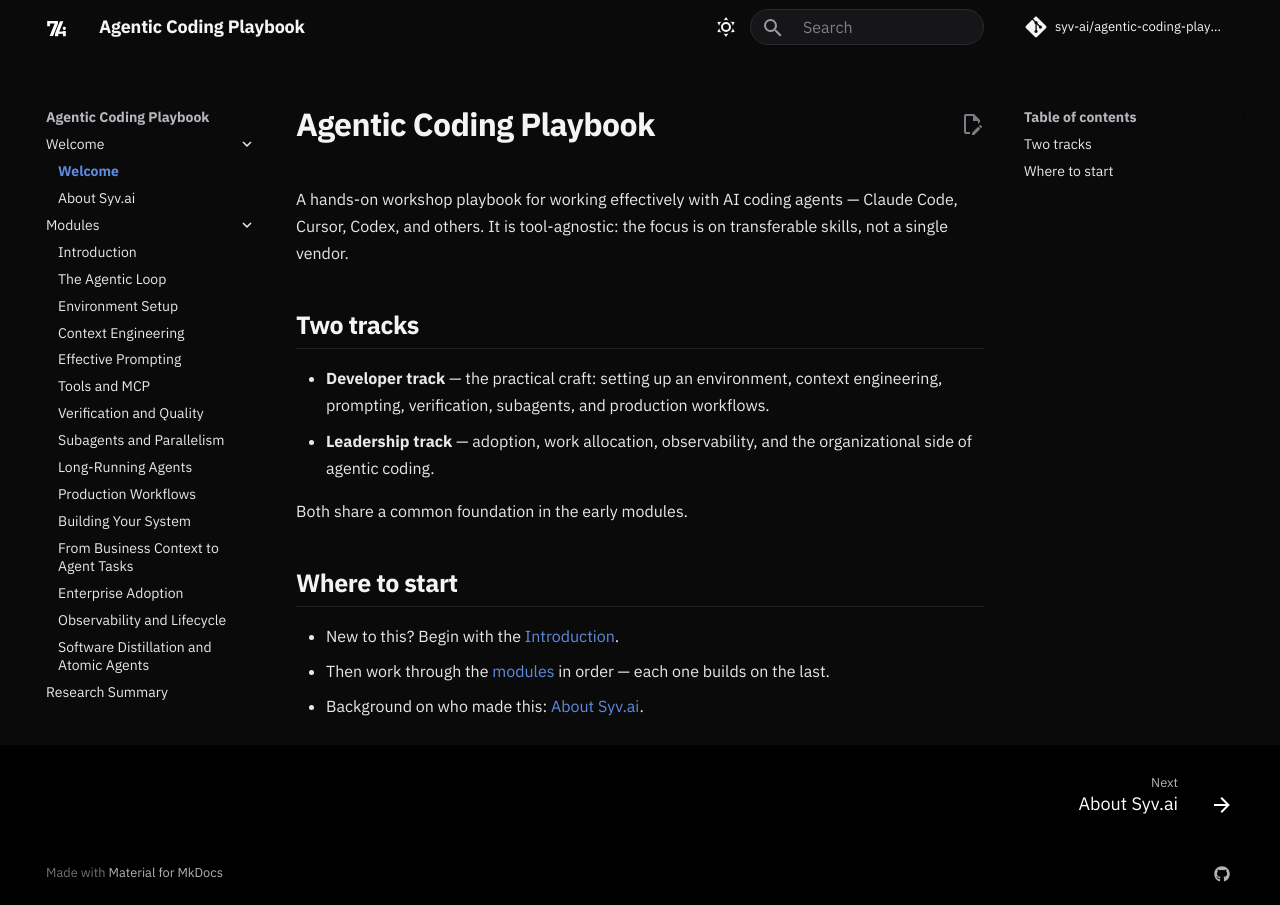
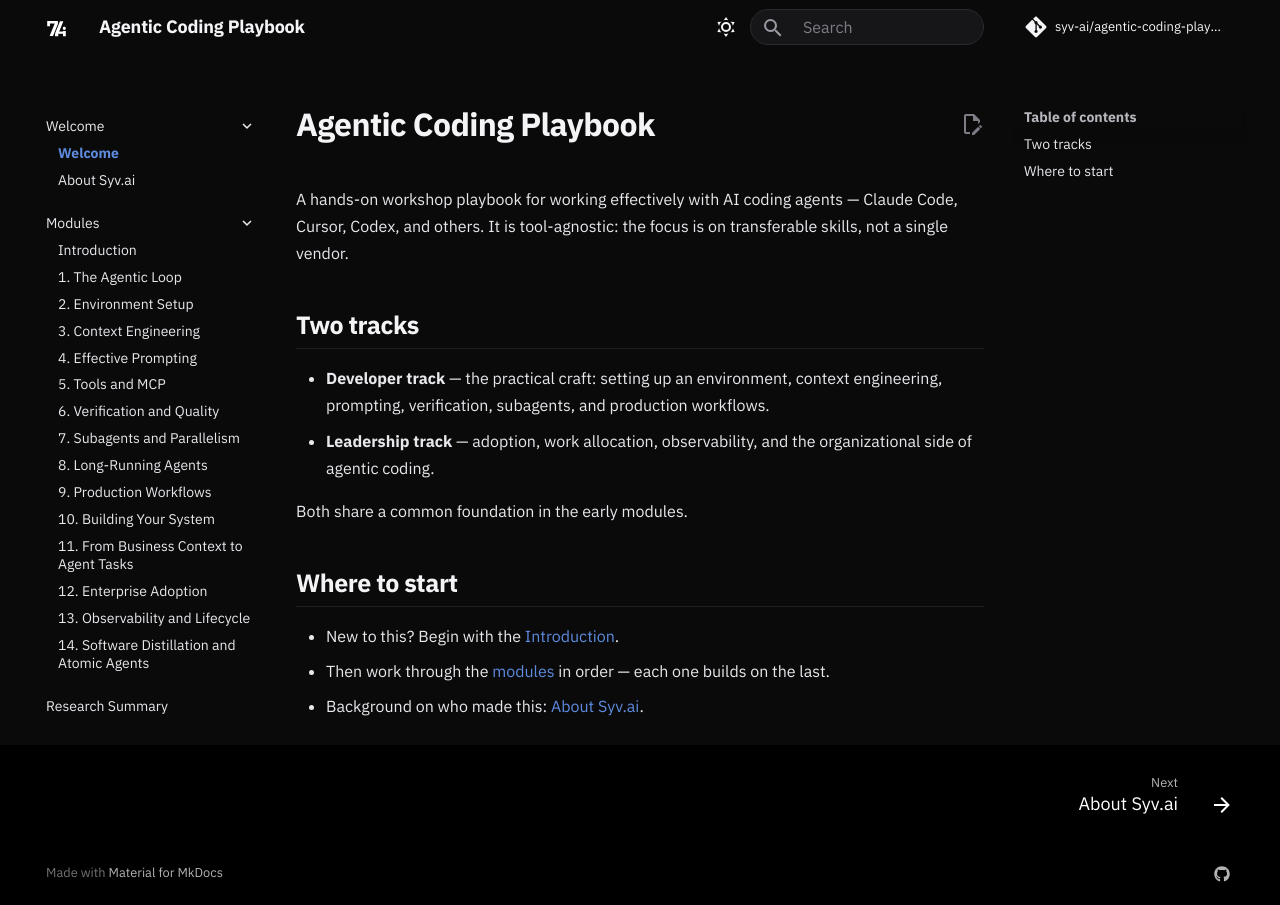
Before and after one commit to syv-ai/agentic-coding-playbook, an MkDocs documentation site: the page built from docs/index.md, in a window 1280 px wide. Built offline with MkDocs 1.6.1 and Material for MkDocs 9.7.7, drawn with Linux system fonts in a browser that asks for light colours; comment, search, counter and statistics services are not loaded.

Commit message:
docs: tidy sidebar nav — hide repeated title, space sections, number modules
- Hide the redundant logo + site title at the top of the desktop sidebar
  (header already shows it); mobile drawer header kept.
- Add spacing between top-level nav sections.
- Number the module nav labels 1–14 (Introduction left unnumbered).

Claude goes brr.. via Dash

```diff
--- a/docs/assets/stylesheets/extra.css
+++ b/docs/assets/stylesheets/extra.css
@@ -132,6 +132,20 @@
   font-weight: 600;
 }
 
+/* ---- Sidebar nav --------------------------------------------------------- */
+/* Hide the redundant logo + site title at the top of the desktop sidebar
+   (the header already shows it). Keep it on mobile, where it's the drawer
+   header. */
+@media screen and (min-width: 76.25em) {
+  .md-nav--primary > .md-nav__title {
+    display: none;
+  }
+}
+/* More breathing room between top-level nav sections. */
+.md-nav--primary > .md-nav__list > .md-nav__item:not(:first-child) {
+  margin-top: 1.25rem;
+}
+
 /* ---- Code, admonitions, tables ------------------------------------------ */
 .md-typeset pre > code,
 .md-typeset .highlight {
--- a/mkdocs.yml
+++ b/mkdocs.yml
@@ -51,20 +51,20 @@ nav:
       - About Syv.ai: about-syv.md
   - Modules:
       - Introduction: 00-introduction.md
-      - The Agentic Loop: 01-the-agentic-loop.md
-      - Environment Setup: 02-environment-setup.md
-      - Context Engineering: 03-context-engineering.md
-      - Effective Prompting: 04-effective-prompting.md
-      - Tools and MCP: 05-tools-and-mcp.md
-      - Verification and Quality: 06-verification-and-quality.md
-      - Subagents and Parallelism: 07-subagents-and-parallelism.md
-      - Long-Running Agents: 08-long-running-agents.md
-      - Production Workflows: 09-production-workflows.md
-      - Building Your System: 10-building-your-system.md
-      - From Business Context to Agent Tasks: 11-from-business-context-to-agent-tasks.md
-      - Enterprise Adoption: 12-enterprise-adoption.md
-      - Observability and Lifecycle: 13-observability-and-lifecycle.md
-      - Software Distillation and Atomic Agents: 14-software-distillation-and-atomic-agents.md
+      - 1. The Agentic Loop: 01-the-agentic-loop.md
+      - 2. Environment Setup: 02-environment-setup.md
+      - 3. Context Engineering: 03-context-engineering.md
+      - 4. Effective Prompting: 04-effective-prompting.md
+      - 5. Tools and MCP: 05-tools-and-mcp.md
+      - 6. Verification and Quality: 06-verification-and-quality.md
+      - 7. Subagents and Parallelism: 07-subagents-and-parallelism.md
+      - 8. Long-Running Agents: 08-long-running-agents.md
+      - 9. Production Workflows: 09-production-workflows.md
+      - 10. Building Your System: 10-building-your-system.md
+      - 11. From Business Context to Agent Tasks: 11-from-business-context-to-agent-tasks.md
+      - 12. Enterprise Adoption: 12-enterprise-adoption.md
+      - 13. Observability and Lifecycle: 13-observability-and-lifecycle.md
+      - 14. Software Distillation and Atomic Agents: 14-software-distillation-and-atomic-agents.md
   - Research Summary: research-summary.md
 
 markdown_extensions:
```
